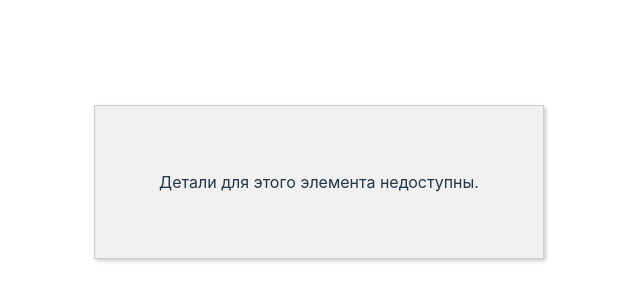
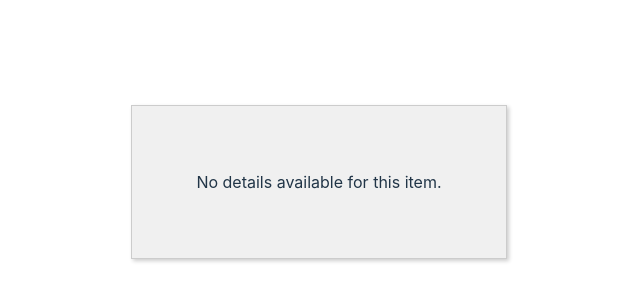
Before and after one commit to PopovaOlha/react-vite-ts-template, a React (Vite) app: page /details/1 in a window 1280 px wide. Shown: the part 218-518 px from the top of the page, without its empty margins (321-961 px from the left). Built offline with nearby package versions, Linux system fonts and the light colour scheme; no server answers.

Commit message:
feat: add RTK query to the Details component

```diff
--- a/src/components/Details/Details.tsx
+++ b/src/components/Details/Details.tsx
@@ -47,7 +47,7 @@ function Details() {
           </button>
         </div>
       ) : (
-        <div>Детали для этого элемента недоступны.</div>
+        <div>No details available for this item.</div>
       )}
     </div>
   );
```
